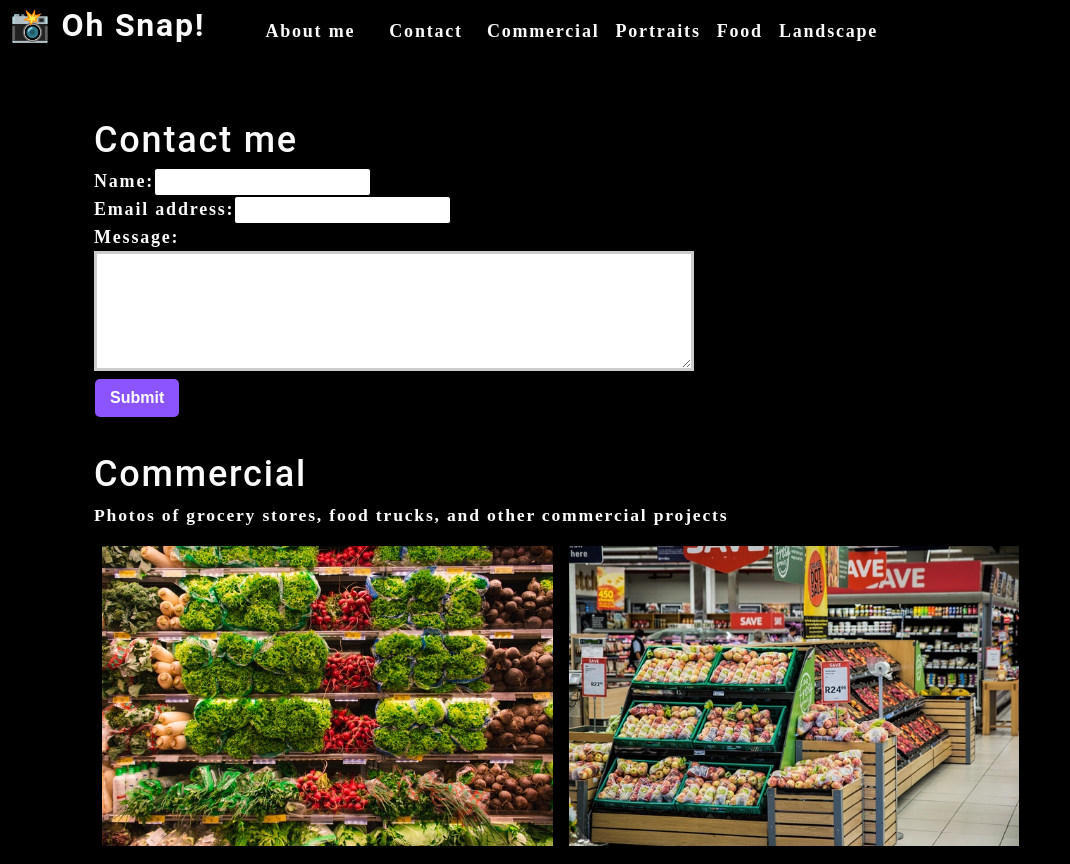
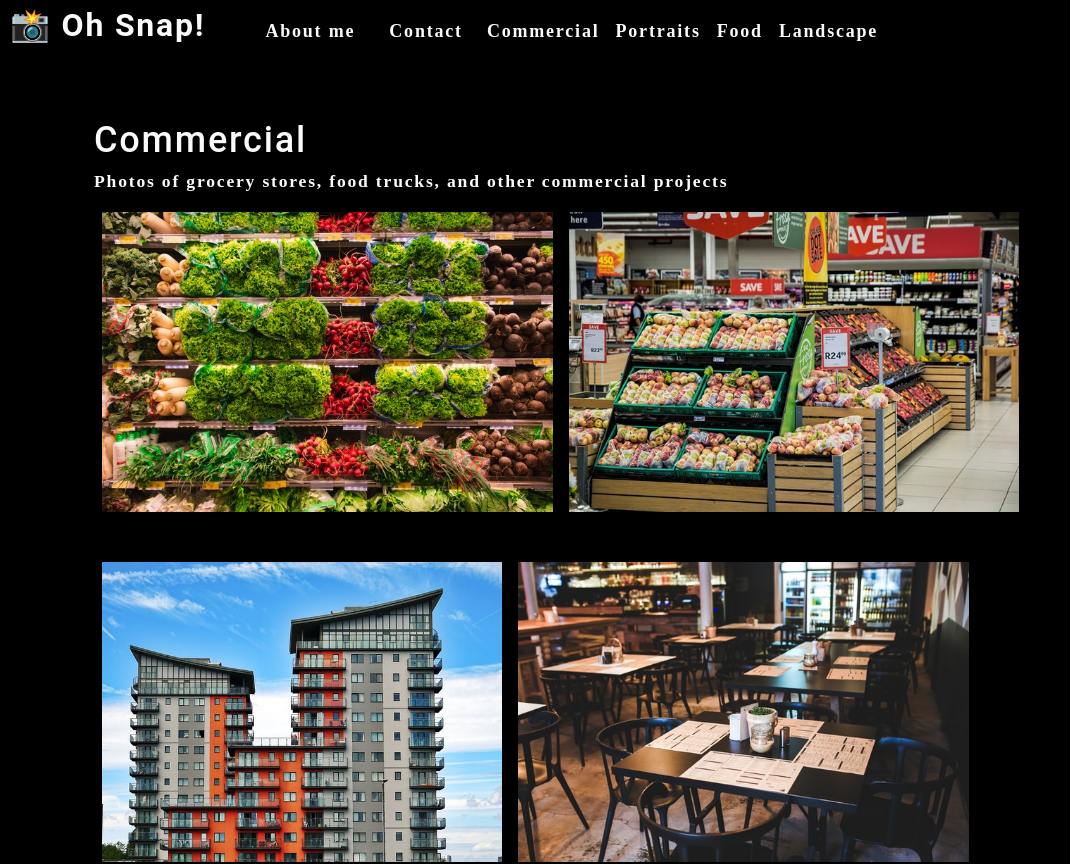
Before and after one commit to acardozoweb/photo-port, a React (Create React App) app: page / in a window 1280 px wide. Shown: the top 864 px of the page, without its empty margins (0-1070 px from the left). Built offline with nearby package versions, Linux system fonts and the light colour scheme.

Commit message:
making it a SPA

```diff
--- a/src/App.js
+++ b/src/App.js
@@ -9,13 +9,21 @@
 
 function App() {
   const [categories] = useState([
-    { name: "commercial", description: "Photos of grocery stores, food trucks, and other commercial projects",},
+    {
+      name: "commercial",
+      description:
+        "Photos of grocery stores, food trucks, and other commercial projects",
+    },
     { name: "portraits", description: "Portraits of people in my life" },
     { name: "food", description: "Delicious delicacies" },
-    { name: "landscape", description: "Fields, farmhouses, waterfalls, and the beauty of nature", },
+    {
+      name: "landscape",
+      description: "Fields, farmhouses, waterfalls, and the beauty of nature",
+    },
   ]);
 
   const [currentCategory, setCurrentCategory] = useState(categories[0]);
+  const [contactSelected, setContactSelected] = useState(false);
 
   return (
     <div>
@@ -23,13 +31,18 @@
         categories={categories}
         setCurrentCategory={setCurrentCategory}
         currentCategory={currentCategory}
+        contactSelected={contactSelected}
+        setContactSelected={setContactSelected}
       ></Nav>
       <main>
-        <div>
-          <ContactForm></ContactForm>
-          <Gallery currentCategory={currentCategory}></Gallery>
-          <About></About>
-        </div>
+          {!contactSelected ? (
+            <>
+              <Gallery currentCategory={currentCategory}></Gallery>
+              <About></About>
+            </>
+          ) : (
+            <ContactForm></ContactForm>
+          )}
       </main>
     </div>
   );
--- a/src/components/Contact/index.js
+++ b/src/components/Contact/index.js
@@ -1,40 +1,80 @@
 import React, { useState } from "react";
 
-
+import { validateEmail } from "../../utils/helpers";
 
 function ContactForm() {
-
-    const [formState, setFormState] = useState({ name: '', email: '', message: '' });
+  const [formState, setFormState] = useState({
+    name: "",
+    email: "",
+    message: "",
+  });
+  const [errorMessage, setErrorMessage] = useState("");
   const { name, email, message } = formState;
 
-    function handleChange(e) {
-        setFormState({...formState, [e.target.name]: e.target.value })
+  const handleSubmit = (e) => {
+    e.preventDefault();
+    if (!errorMessage) {
+      setFormState({ [e.target.name]: e.target.value });
+      console.log("Form", formState);
     }
-    console.log(formState);
+  };
 
-    function handleSubmit(e) {
-        e.preventDefault();
-        console.log(formState);
+  const handleChange = (e) => {
+    if (e.target.name === "email") {
+      const isValid = validateEmail(e.target.value);
+      if (!isValid) {
+        setErrorMessage("Your email is invalid.");
+      } else {
+        setErrorMessage("");
       }
-
+    } else {
+      if (!e.target.value.length) {
+        setErrorMessage(`${e.target.name} is required.`);
+      } else {
+        setErrorMessage("");
+      }
+    }
+  };
 
   return (
     <section>
-          <h1>Contact me</h1>
+      <h1 data-testid="h1tag">Contact me</h1>
       <form id="contact-form" onSubmit={handleSubmit}>
         <div>
           <label htmlFor="name">Name:</label>
-              <input type="text" defaultValue={name} onChange={handleChange} name="name" />
+          <input
+            type="text"
+            name="name"
+            defaultValue={name}
+            onBlur={handleChange}
+          />
         </div>
         <div>
           <label htmlFor="email">Email address:</label>
-              <input type="email" defaultValue={email} name="email" onChange={handleChange} />
+          <input
+            type="email"
+            name="email"
+            defaultValue={email}
+            onBlur={handleChange}
+          />
         </div>
         <div>
           <label htmlFor="message">Message:</label>
-              <textarea name="message" defaultValue={message} onChange={handleChange} rows="5" />
+          <textarea
+            name="message"
+            rows="5"
+            defaultValue={message}
+            onBlur={handleChange}
+          />
         </div>
-            <button type="submit">Submit</button>
+        {errorMessage && (
+          <div>
+            <p className="error-text">{errorMessage}</p>
+          </div>
+        )}
+        <button data-testid="button" type="submit">
+          Submit
+        </button>
       </form>
     </section>
   );
@@ -44,4 +84,5 @@
 
 
 
+
 export default ContactForm;
--- a/src/components/Nav/index.js
+++ b/src/components/Nav/index.js
@@ -8,7 +8,13 @@
 import { capitalizeFirstLetter } from "../../utils/helpers";
 
 function Nav(props) {
-  const { categories = [], setCurrentCategory, currentCategory } = props;
+  const {
+    categories = [],
+    setCurrentCategory,
+    currentCategory,
+    contactSelected,
+    setContactSelected,
+  } = props;
 
   const handleClick = (item) => {
     console.log(item);
@@ -29,12 +35,12 @@
       <nav>
         <ul className="flex-row">
           <li className="mx-2">
-            <a data-testid="about" href="#about">
+            <a data-testid="about" href="#about" onClick={() => setContactSelected(false)}>
               About me
             </a>
           </li>
-          <li className={"mx-2"}>
-            <span onClick={() => handleClick("Contact")}>Contact</span>
+          <li className={`mx-2 ${contactSelected && 'navActive'}`}>
+            <span onClick={() => setContactSelected(true)}>Contact</span>
           </li>
           {categories.map((category) => (
             <li
@@ -44,6 +50,7 @@
               <span
                 onClick={() => {
                   setCurrentCategory(category);
+                  setContactSelected(false);
                 }}
               >
                 {capitalizeFirstLetter(category.name)}
```
Lines whose indentation alone changed are shown as unchanged.
